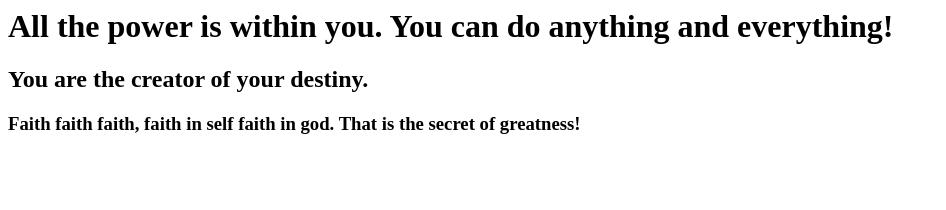
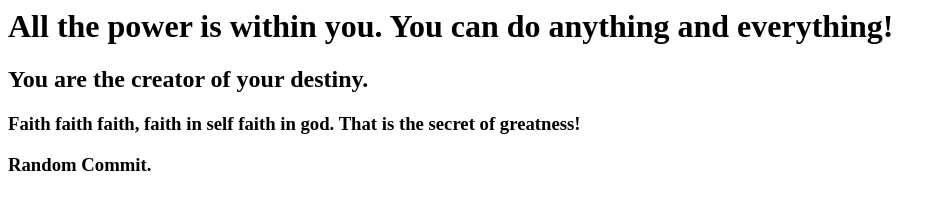
Before and after one commit to junh-ki/devops, a plain HTML site: page index.html in a window 1280 px wide. Shown: the whole page, without its empty margins (0-946 px from the left). Drawn offline with Linux system fonts and the light colour scheme.

Commit message:
random commit

```diff
--- a/index.html
+++ b/index.html
@@ -3,5 +3,6 @@
 <h1>All the power is within you. You can do anything and everything!</h1>
 <h2>You are the creator of your destiny.</h2>
 <h3>Faith faith faith, faith in self faith in god. That is the secret of greatness!</h3>
+<h3>Random Commit.</h3>
 </body>
 </html>
```
